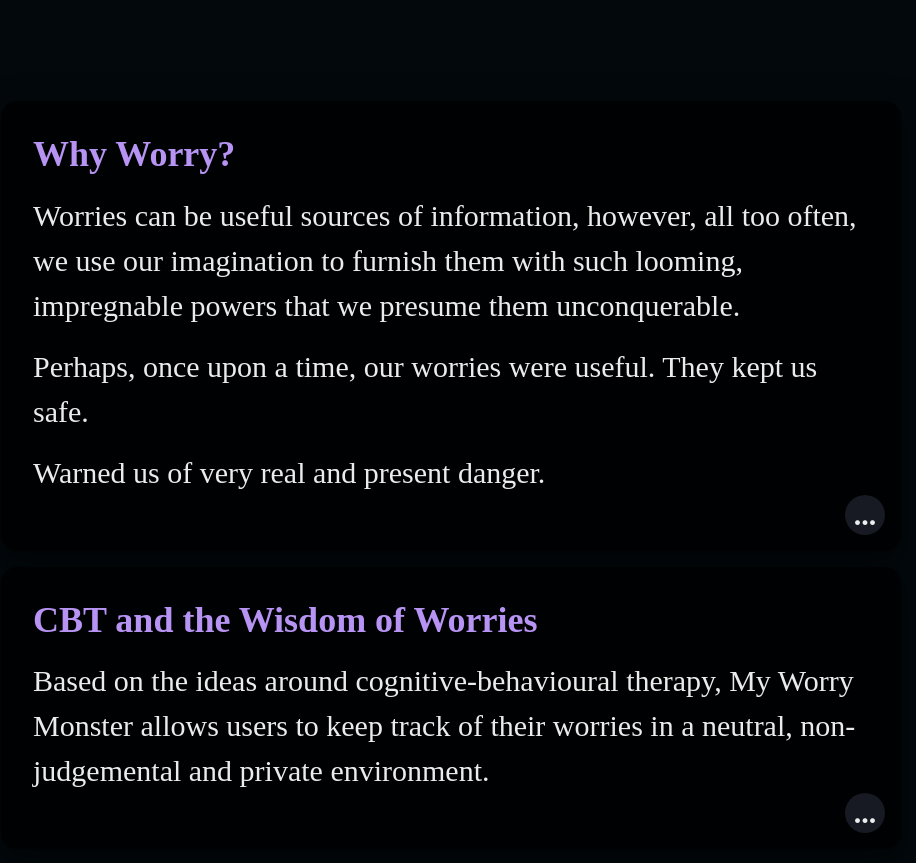
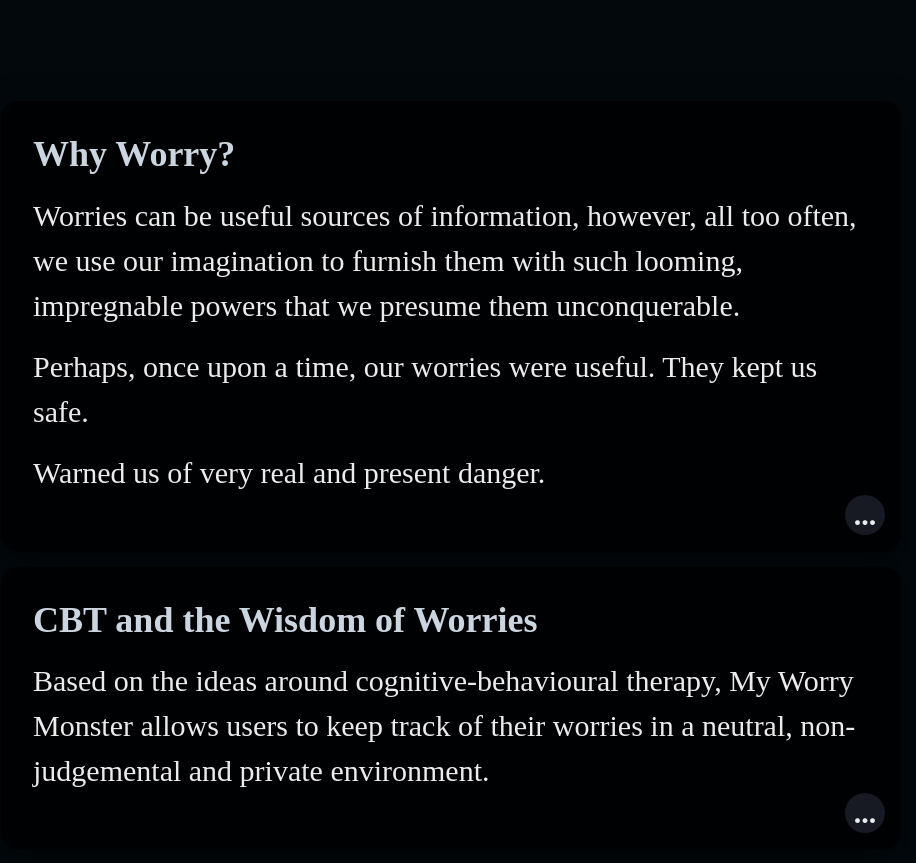
Before and after one commit to HannahBeattie/myWorryMonsterSite, a Next.js app: page / in a window 1280 px wide. Shown: the part 2156-3019 px from the top of the page, without its empty margins (189-1105 px from the left). Built offline with nearby package versions, Linux system fonts and the light colour scheme; a web font is replaced by a local one.

Commit message:
edit titles

```diff
--- a/public/components/content/landingContent.js
+++ b/public/components/content/landingContent.js
@@ -97,11 +97,12 @@ export const five = {
 		<Disclosure
 			props={{ fontSize: '2xl' }}
 			title={'CBT and the Wisdom of Worries'}
-			intro={'Worries can be useful sources of information, however...'}
+			intro={
+				'Based on cognitive behavioural techniques ideas My Worry Monster draws ideas from; Creating a neutral, non-judgemental space that can be useful for: '
+			}
 			more={
 				<>
-					<Text>This can be useful for :</Text>
-					<List>
+					<List pt={4}>
 						<IconListItem>Identifying patterns and triggers</IconListItem>
 						<IconListItem>
 							Externalising and defining the limits of a worry
--- a/public/components/landing/Disclosure.js
+++ b/public/components/landing/Disclosure.js
@@ -26,7 +26,7 @@ function Disclosure({ title, children, props, intro, more }) {
 			<VStack fontSize={'3xl'} px={20}>
 				<Container bg={'blackAlpha.800'} py={4} borderRadius={'2xl'} shadow={'dark-lg'}>
 					<Container maxW={'70vw'}>
-						<Heading color={'purple.300'} py={4}>
+						<Heading color={'gray.300'} py={4}>
 							{title}
 						</Heading>
 						<VStack {...vstackProps}>{children}</VStack>
```
